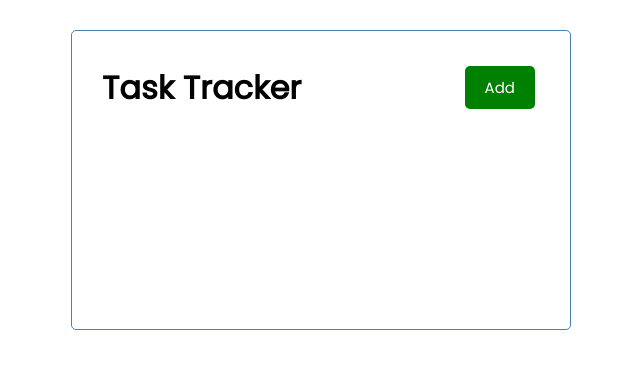
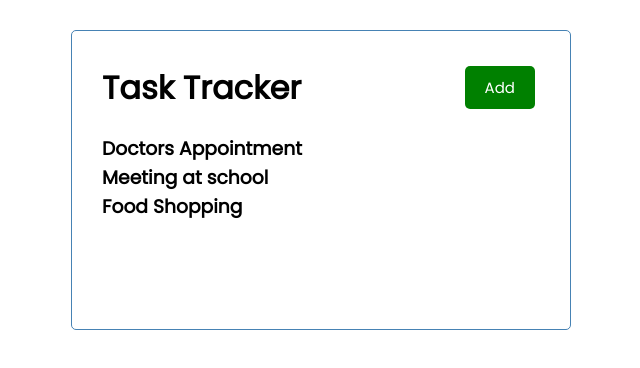
Before and after one commit to mleontenko/react-task-tracker, a React (Create React App) app: page / in a window 1280 px wide. Shown: the top 368 px of the page, without its empty margins (319-959 px from the left). Built offline with nearby package versions, Linux system fonts and the light colour scheme.

Commit message:
tasks component, task list

```diff
--- a/src/App.js
+++ b/src/App.js
@@ -1,9 +1,11 @@
 import Header from './components/Header'
+import Tasks from './components/Tasks'
 
 const App = () => {
   return (
     <div className='container'>
       <Header/>
+      <Tasks/>
     </div>
   )
 }
--- /dev/null
+++ b/src/components/Tasks.js
@@ -0,0 +1,30 @@
+const tasks = [
+    {
+        id: 1,
+        text: 'Doctors Appointment',
+        day: 'Feb 5th at 2:30pm',
+        reminder: true,
+    },
+    {
+        id: 2,
+        text: 'Meeting at school',
+        day: 'Feb 6th at 1:30pm',
+        reminder: true,
+    },
+    {
+        id: 3,
+        text: 'Food Shopping',
+        day: 'Feb 5th at 2:30pm',
+        reminder: false,
+    }
+]
+
+const Tasks = () => {
+    return (
+        <>
+            {tasks.map((task)=>(<h3 key={task.id}>{task.text}</h3>))}
+        </>
+    )
+}
+
+export default Tasks
```
